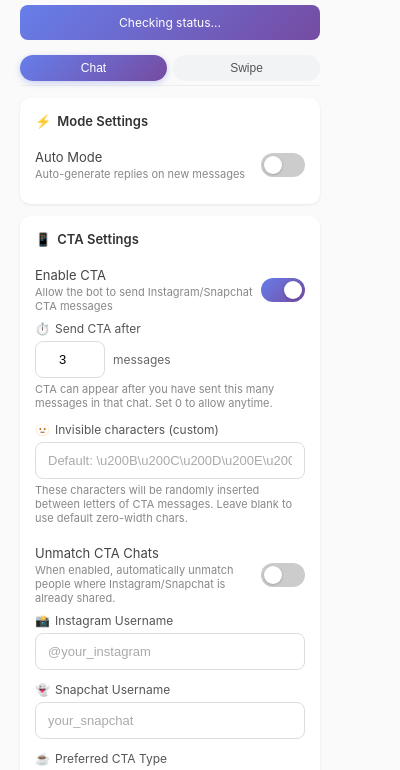
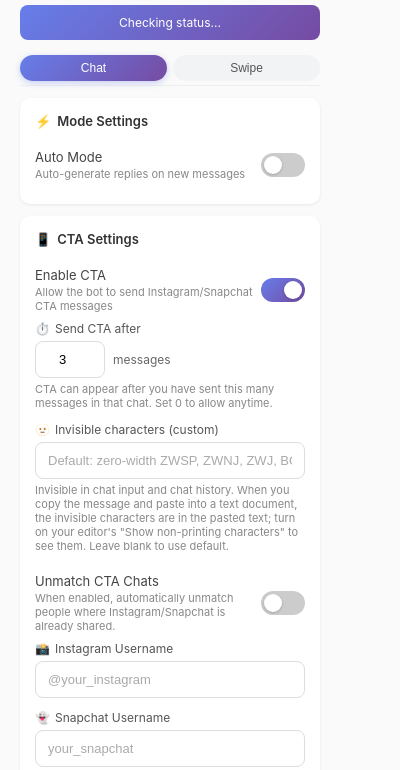
Before and after one commit to superstar109010901/chrome-extension, a browser extension: page popup.html in a window 400 px wide. Shown: the part 63-833 px from the top of the page. Drawn offline with Linux system fonts and the light colour scheme; no server answers.

Commit message:
fix: fix invislbe char mode

```diff
--- a/content.js
+++ b/content.js
@@ -1773,7 +1773,9 @@
   }
 
   /**
-   * Insert reply text into message input field
+   * Insert reply text into message input field.
+   * Reply is inserted as-is so invisible CTA chars stay in the string: invisible in chat input/history,
+   * but when the user copies and pastes into a text document, the pasted text contains them (visible with "Show non-printing characters").
    */
   function insertReplyIntoInput(reply) {
     if (!messageInput) {
--- a/popup.html
+++ b/popup.html
@@ -383,9 +383,9 @@
       <div class="input-label">
         <span>🫥</span> Invisible characters (custom)
       </div>
-      <input type="text" class="input-field" id="ctaInvisibleChars" placeholder="Default: \u200B\u200C\u200D\u200E\u200F">
+      <input type="text" class="input-field" id="ctaInvisibleChars" placeholder="Default: zero-width ZWSP, ZWNJ, ZWJ, BOM">
       <div class="toggle-sublabel" style="margin-top: 4px;">
-        These characters will be randomly inserted between letters of CTA messages. Leave blank to use default zero-width chars.
+        Invisible in chat input and chat history. When you copy the message and paste into a text document, the invisible characters are in the pasted text; turn on your editor's "Show non-printing characters" to see them. Leave blank to use default.
       </div>
     </div>
 
```
Also changed, not shown: backend/server.js (+5 -4 lines).
